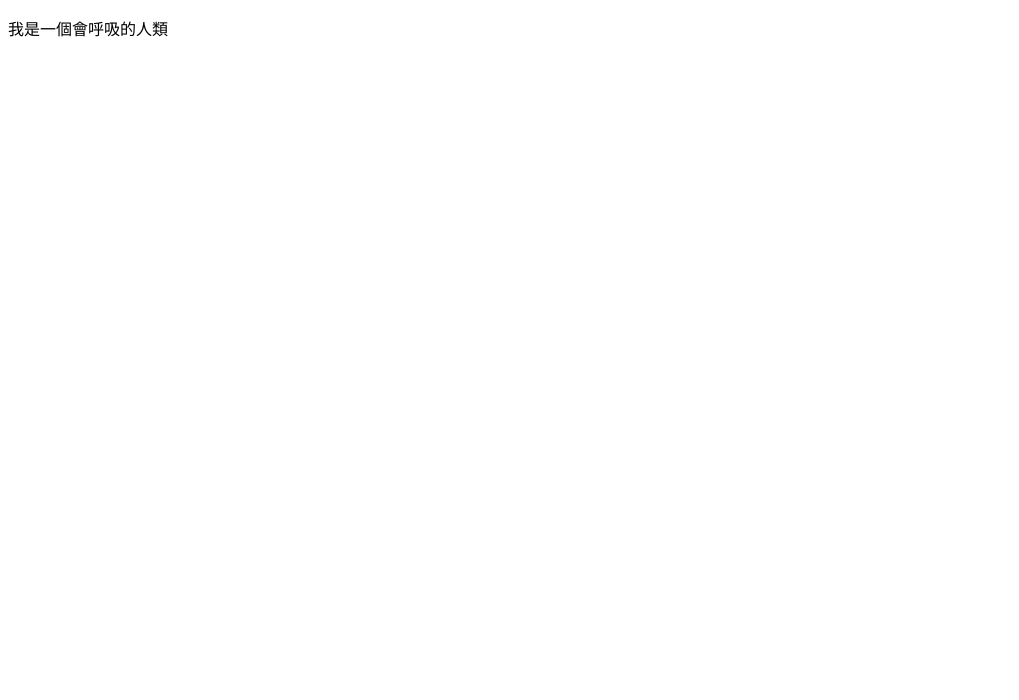
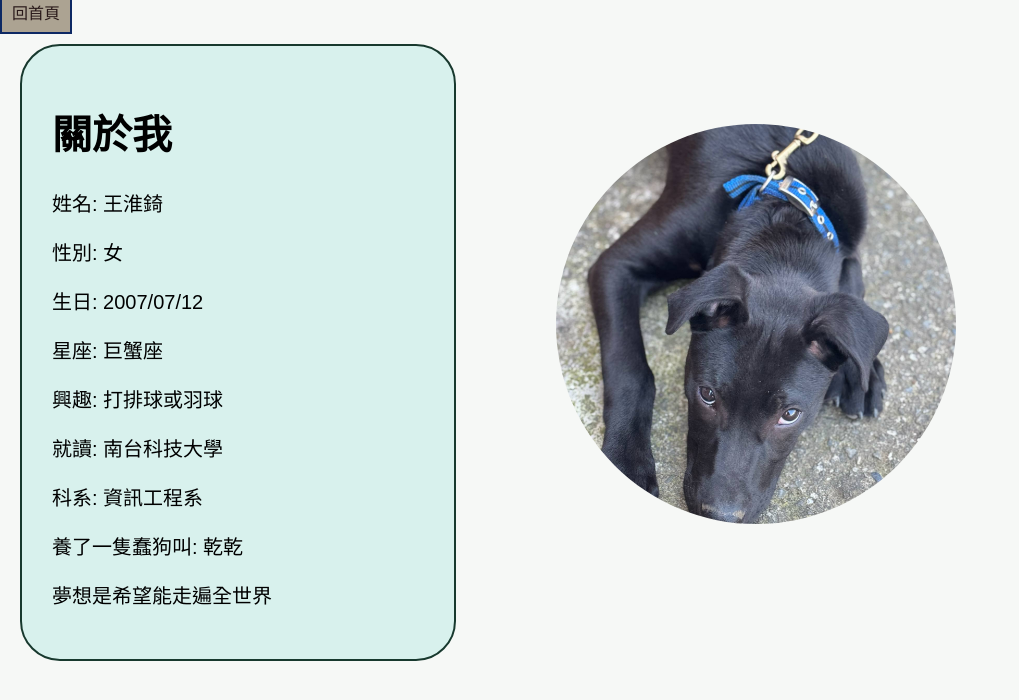
Before and after one commit to 5b1g0037/0320js, a plain HTML site: page about.html in a window 1280 px wide. Shown: the whole page, without its empty margins (0-1019 px from the left). Drawn offline with Linux system fonts and the light colour scheme.

Commit message:
新增回首頁連結至各頁面，調整樣式以改善使用者介面 自我介紹以及回首頁

```diff
--- a/about.html
+++ b/about.html
@@ -1,11 +1,74 @@
 <!DOCTYPE html>
-<html lang="en">
+<html lang="zh-TW">
 <head>
-    <meta charset="UTF-8">
-    <meta name="viewport" content="width=device-width, initial-scale=1.0">
-    <title>關於我的資訊</title>
+  <meta charset="UTF-8" />
+  <meta name="viewport" content="width=device-width, initial-scale=1.0"/>
+  <title>關於我的資訊</title>
+  <style>
+    body {
+        background-color: #f6f8f6; /* 設定整個頁面的背景顏色 */
+        margin: 0;
+        padding: 0;
+      }
+      .container {
+        display: flex;
+        gap: 20px;
+        padding: 20px;
+      }
+
+    .info-box {
+      border: 2px solid #18392e;
+      border-radius: 40px;
+      background-color: #d8f1ed;
+      padding: 30px;
+      font-family: Arial, sans-serif;
+      font-size: 20px;
+      width: 30%;
+    }
+
+    .image-box img {
+      width: 400px;
+      height: 400px;
+      border-radius: 50%;
+      object-fit: cover;
+      display: block;
+      margin: 0 auto;
+    }
+    .circle-image {
+        width: 200px;
+        height: 200px;
+        border-radius: 50%;
+        object-fit: cover;
+        padding: 80px; /* 調整圖片內容與邊框之間的距離 */
+      }
+      a{
+        color: rgb(42, 26, 26);
+        background-color: rgb(172, 163, 146);
+        text-decoration: none;
+        padding: 10px;
+        border: 2px solid rgb(13, 41, 100);
+    }
+
+  </style>
 </head>
 <body>
-    <p>我是一個會呼吸的人類</p>
+    <a href ="index.html">回首頁</a> <!-- 回首頁 -->
+  <div class="container">
+    <div class="info-box">
+        <h1>關於我</h1>
+      <p>姓名: 王淮錡</p>
+      <p>性別: 女</p>
+      <p>生日: 2007/07/12</p>
+      <p>星座: 巨蟹座</p>
+      <p>興趣: 打排球或羽球</p>
+      <p>就讀: 南台科技大學</p>
+      <p>科系: 資訊工程系</p>
+      <p>養了一隻蠢狗叫: 乾乾</p>
+      <p>夢想是希望能走遍全世界</p>
+    </div>
+    <div class="image-box">
+      <img src="乾乾.jpg" alt="乾乾的照片"class="circle-image"/>
+    </div>
+  </div>
 </body>
 </html>
--- a/style.css
+++ b/style.css
@@ -10,6 +10,14 @@ body {
     border-radius: 20px;
     margin: 50px;
   }
+
+  a{
+    color: rgb(33, 21, 21);
+    background-color: rgb(228, 222, 210);
+    text-decoration: none;
+    padding: 10px;
+    border: 2px solid rgb(13, 41, 100);
+}
 
   .game-area {
     width: 80%;
```
Also changed, not shown: homework.html (+14 -1 lines), index.html (+5 -0 lines), water.html (+1 -0 lines), 乾乾.jpg (added).
